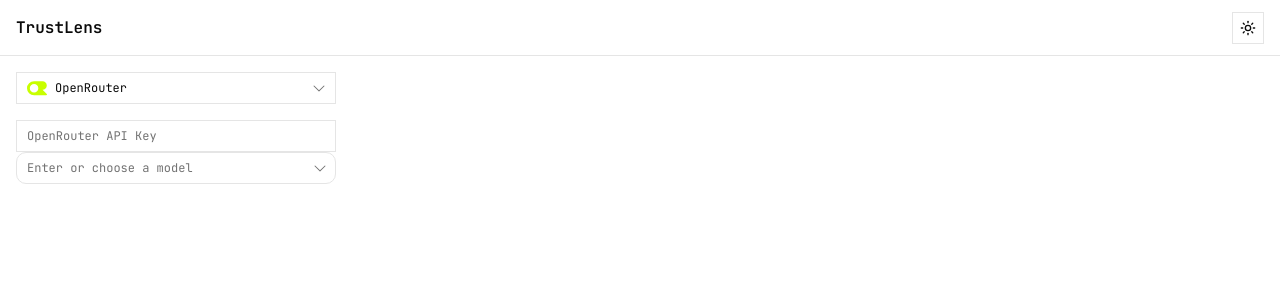
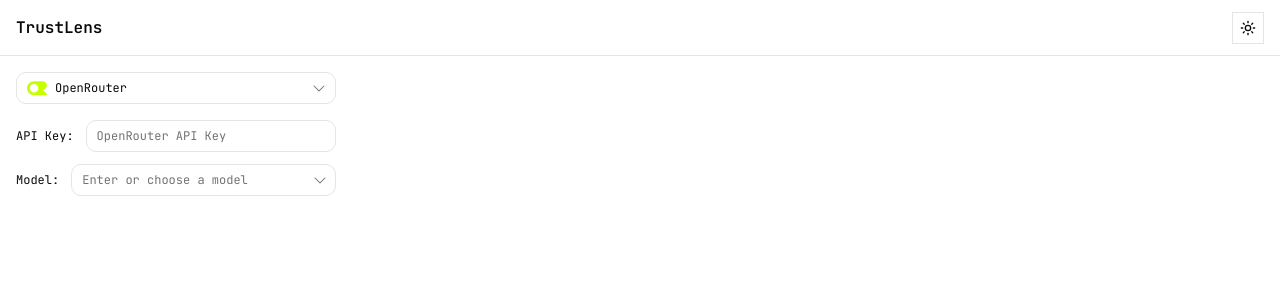
Before and after one commit to ItsCrist1/trustlens, a Next.js app: page / in a window 1280 px wide. Shown: the top 300 px of the page. Built offline with nearby package versions, Linux system fonts and the light colour scheme.

Commit message:
fixed and improved the provider config components

```diff
--- a/components/provider-configs/openai-config.tsx
+++ b/components/provider-configs/openai-config.tsx
@@ -7,10 +7,8 @@
     ComboboxList,
 } from "@/components/ui/combobox";
 import {useState} from "react";
-
-type OpenAIConfigProps = {
-
-}
+import {Label} from "@/components/ui/label";
+import type { ConfigProps } from "@/components/provider-select";
 
 const templates = [
     "gpt-6-sol",
@@ -35,19 +33,28 @@
     "gpt-4o-mini"
 ];
 
-export function OpenAIConfig({}: OpenAIConfigProps) {
-    const [model, setModel] = useState("");
+export function OpenAIConfig({settings, onChange}: ConfigProps) {
+    return (
+        <div className="flex flex-col gap-3">
+            <div className="flex flex-row gap-3">
+                <Label>Endpoint:</Label>
+                <Input type="text" className="rounded-lg" placeholder="/api.openai.com/v1/chat/completions/" value={settings.endpoint} onChange={(e) => onChange({ apiKey: e.target.value })}/>
+            </div>
 
-    return (
-        <div>
-            <Input type="text" className="rounded-lg" placeholder="OpenAI API Key"/>
+            <div className="flex flex-row gap-3">
+                <Label className="whitespace-nowrap">API Key:</Label>
+                <Input type="text" className="rounded-lg" placeholder="sk-proj-abc123def..." value={settings.apiKey} onChange={(e) => onChange({ endpoint: e.target.value })}/>
+            </div>
+
+            <div className="flex flex-row gap-3">
+                <Label className="whitespace-nowrap">Model:</Label>
 
                 <Combobox
-                inputValue={model}
-                onInputValueChange={setModel}
+                    inputValue={settings.model}
+                    onInputValueChange={(model) => onChange({ model })}
                     items={templates}
                     openOnInputClick={false}>
-                <ComboboxInput className="rounded-lg" placeholder="Enter or choose a model" />
+                    <ComboboxInput className="flex-1 rounded-lg" placeholder="Enter or choose a model" />
 
                     <ComboboxContent className="rounded-lg">
                         <ComboboxList>
@@ -60,5 +67,6 @@
                     </ComboboxContent>
                 </Combobox>
             </div>
+        </div>
     );
 }
--- a/components/provider-configs/openrouter-config.tsx
+++ b/components/provider-configs/openrouter-config.tsx
@@ -1,10 +1,8 @@
 import { Input } from "@/components/ui/input";
 import {Combobox, ComboboxContent, ComboboxInput, ComboboxItem, ComboboxList} from "@/components/ui/combobox";
 import {useState} from "react";
-
-type OpenRouterConfigProps = {
-
-}
+import {Label} from "@/components/ui/label";
+import type { ConfigProps } from "@/components/provider-select";
 
 const templates = [
     "anthropic/claude-sonnet-5", "anthropic/claude-opus-5.5", "anthropic/claude-fable-5.1", "openai/gpt-6-astra", "openai/gpt-6-sol",
@@ -19,19 +17,23 @@
     "openchat/openchat-7b", "writer/palmyra-x-004", "allenai/olmo-7b-instruct", "togethercomputer/stripedhyena-nous-7b", "thinkingmachines/inkling-small:free"
 ];
 
-export function OpenRouterConfig({}: OpenRouterConfigProps) {
-    const [model, setModel] = useState("");
+export function OpenRouterConfig({settings, onChange}: ConfigProps) {
+    return (
+        <div className="flex flex-col gap-3">
+            <div className="flex flex-row gap-3">
+                <Label className="whitespace-nowrap">API Key:</Label>
+                <Input type="text" className="rounded-lg" placeholder="OpenRouter API Key" value={settings.apiKey} onChange={(e) => onChange({ apiKey: e.target.value })}/>
+            </div>
 
-    return (
-        <div>
-            <Input type="text" placeholder="OpenRouter API Key"/>
+            <div className="flex flex-row gap-3">
+                <Label className="whitespace-nowrap">Model:</Label>
 
                 <Combobox
-                inputValue={model}
-                onInputValueChange={setModel}
+                    inputValue={settings.model}
+                    onInputValueChange={(model) => onChange({ model })}
                     items={templates}
                     openOnInputClick={false}>
-                <ComboboxInput className="rounded-lg" placeholder="Enter or choose a model" />
+                    <ComboboxInput className="flex-1 rounded-lg" placeholder="Enter or choose a model" />
 
                     <ComboboxContent className="rounded-lg">
                         <ComboboxList>
@@ -44,5 +46,6 @@
                     </ComboboxContent>
                 </Combobox>
             </div>
+        </div>
     );
 }
--- a/components/provider-select.tsx
+++ b/components/provider-select.tsx
@@ -5,6 +5,15 @@
 import { Select, SelectContent, SelectItem, SelectTrigger, SelectValue } from "@/components/ui/select";
 import { OpenRouterConfig } from "@/components/provider-configs/openrouter-config";
 import {OpenAIConfig} from "@/components/provider-configs/openai-config";
+
+export type ProviderSettings = { endpoint: string; apiKey: string; model: string };
+
+export type ConfigProps = {
+    settings: ProviderSettings;
+    onChange: (patch: Partial<ProviderSettings>) => void;
+};
+
+const emptySettings: ProviderSettings = { endpoint: "", apiKey: "", model: "" };
 
 const providers = [
     {
@@ -16,13 +25,13 @@
     },
 
     {
-        value: "openai", name: "OpenAI",
+        value: "openai", name: "OpenAI-Compatible",
         icon: "/icons/openai.svg",
         width: 20, height: 20,
         iconClass: "invert dark:invert-0", alt: "OpenAI Logo",
         config: OpenAIConfig
     }
-] satisfies { value: string; name: string; icon: string; width: number, height: number, iconClass: string; alt: string; config: ComponentType}[];
+] satisfies { value: string; name: string; icon: string; width: number, height: number, iconClass: string; alt: string; config: ComponentType<ConfigProps>}[];
 
 function ProviderLabel({ value }: { value: string }) {
     const p = providers.find((p) => p.value === value);
@@ -38,6 +47,7 @@
 
 export function ProviderSelect() {
     const [provider, setProvider] = useState("openrouter");
+    const [settings, setSettings] = useState<Record<string, ProviderSettings>>({});
 
     const current = providers.find((p) => p.value === provider)!;
     const Config = current.config;
@@ -45,19 +55,22 @@
     return (
         <div className="flex w-80 flex-col gap-4">
             <Select value={provider} onValueChange={(v) => setProvider(v as string)}>
-                <SelectTrigger className="w-full cursor-pointer">
+                <SelectTrigger className="w-full rounded-lg cursor-pointer">
                     <SelectValue>{(value: string) => <ProviderLabel value={value}/>}</SelectValue>
                 </SelectTrigger>
                 <SelectContent alignItemWithTrigger={false}>
                     {providers.map((p) => (
-                        <SelectItem key={p.value} value={p.value} className="cursor-pointer">
+                        <SelectItem key={p.value} value={p.value} className="rounded-lg cursor-pointer">
                             <ProviderLabel value={p.value}/>
                         </SelectItem>
                     ))}
                 </SelectContent>
             </Select>
 
-            <Config/>
+            <Config settings={settings[provider] ?? emptySettings} onChange={(patch) => setSettings((s) => ({
+                ...s,
+                [provider]: { ...s[provider] ?? emptySettings, ...patch}
+            }))}/>
         </div>
     );
 }
```
Lines whose indentation alone changed are shown as unchanged.
